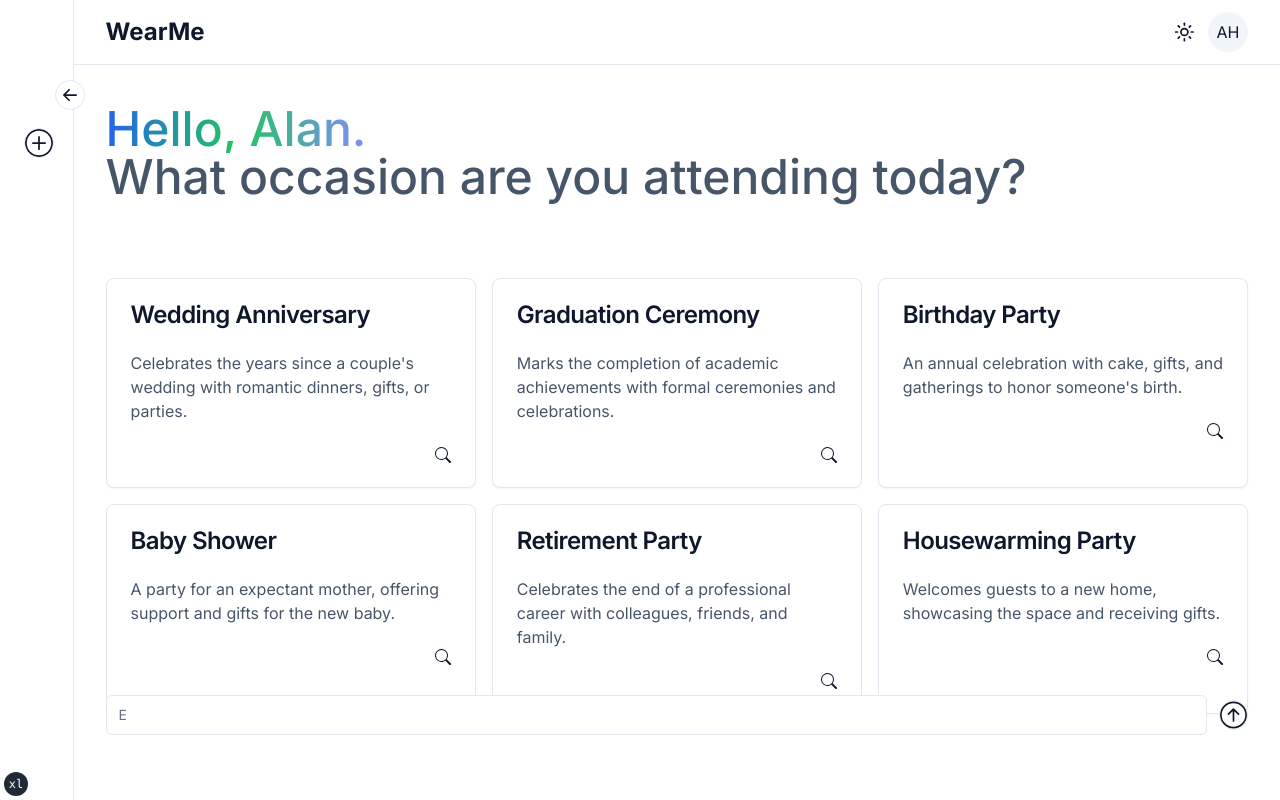
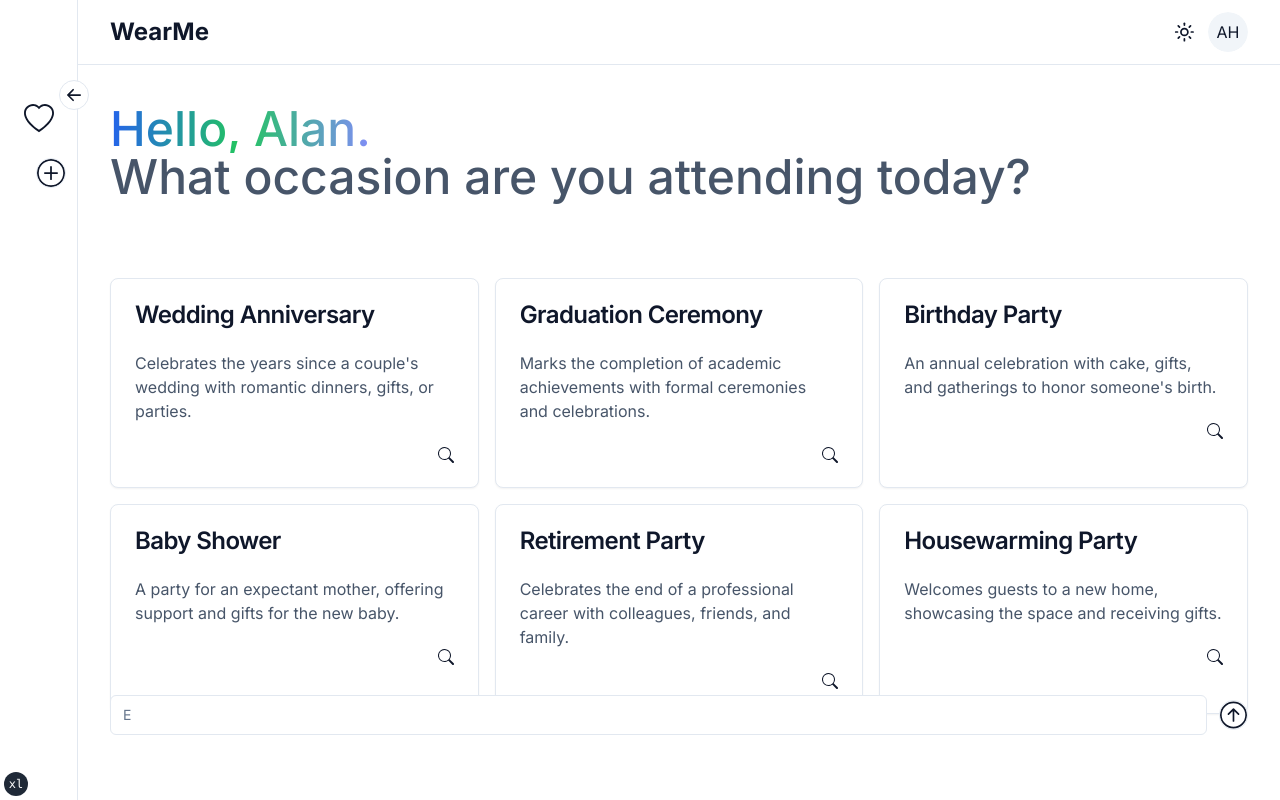
Before and after one commit to ahuangg/sbuhacks2024, a Next.js app in the folder my-app/: page / in a window 1280 px wide. Built offline with nearby package versions, Linux system fonts and the light colour scheme.

Commit message:
favorites icon added

```diff
--- a/my-app/components/section-components/sidebar.tsx
+++ b/my-app/components/section-components/sidebar.tsx
@@ -3,7 +3,7 @@
 import React from "react"
 import { chatLogAtom, logIndexAtom, pageStateAtom } from "@/atoms/globalAtoms"
 import { useAtom } from "jotai"
-import { BsArrowLeftShort, BsChat, BsPlusCircle } from "react-icons/bs"
+import { BsArrowLeftShort, BsChat, BsHeart, BsPlusCircle } from "react-icons/bs"
 
 import { cn } from "@/lib/utils"
 import { useSidebar } from "@/hooks/useSidebar"
@@ -37,8 +37,19 @@ const Sidebar = () => {
         )}
         onClick={handleToggle}
       />
-      <div className="space-y-4 py-4">
+      <div className="space-y-4 py-4 ml-3">
         <div className="px-3 py-2">
+
+        <Label className="flex">
+              <BsHeart
+                className={cn(
+                  "cursor-pointer bg-background text-3xl text-foreground"
+                )}
+              />
+              <div className={cn("flex items-center", !isOpen && "ml-3")}>
+                {!isOpen ? "Favorites" : ""}
+              </div>
+            </Label>
           <div
             className="flex mt-6 space-y-1 ml-3 gap-2"
             onClick={() => {
@@ -48,13 +59,14 @@ const Sidebar = () => {
             <Label className="flex">
               <BsPlusCircle
                 className={cn(
-                  "cursor-pointer rounded-full border bg-background text-3xl text-foreground"
+                  "cursor-pointer rounded-full border text-3xl text-foreground"
                 )}
               />
               <div className={cn("flex items-center", !isOpen && "ml-3")}>
                 {!isOpen ? "New Chat" : ""}
               </div>
             </Label>
+
           </div>
 
           {isOpen ? (
```
